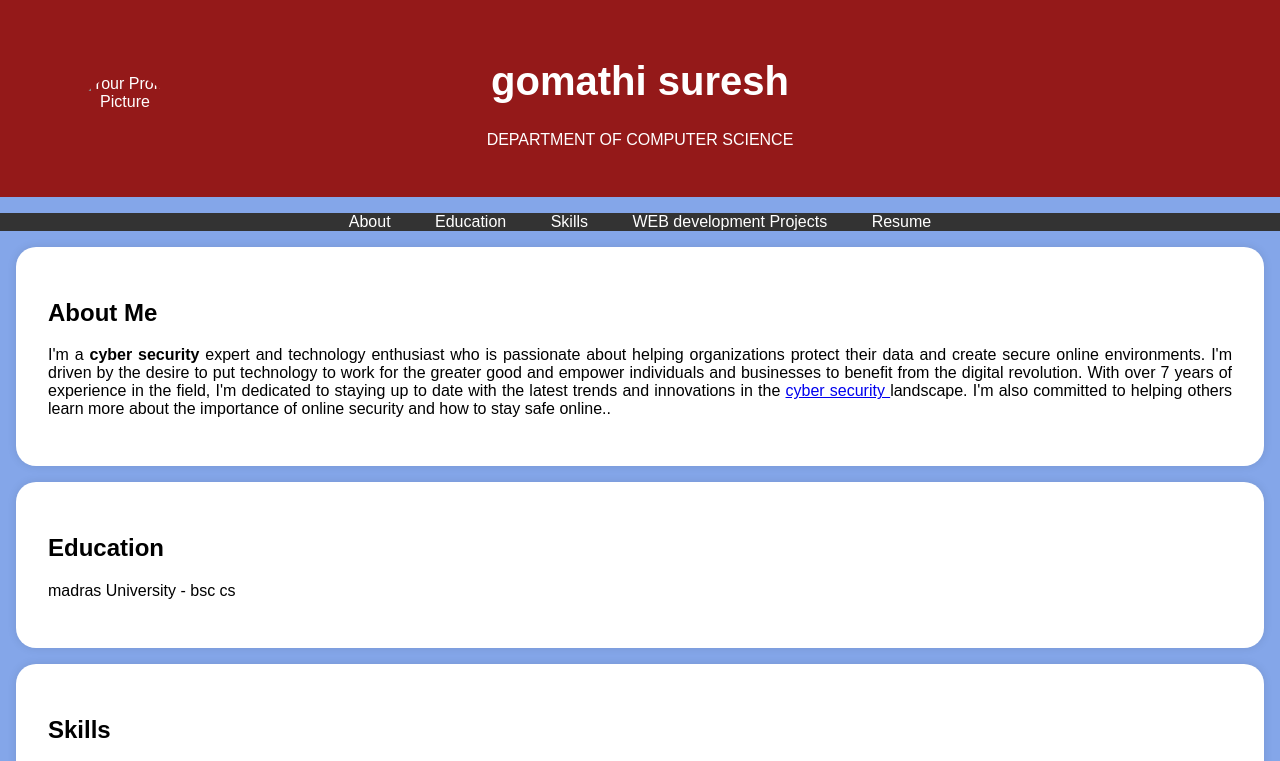
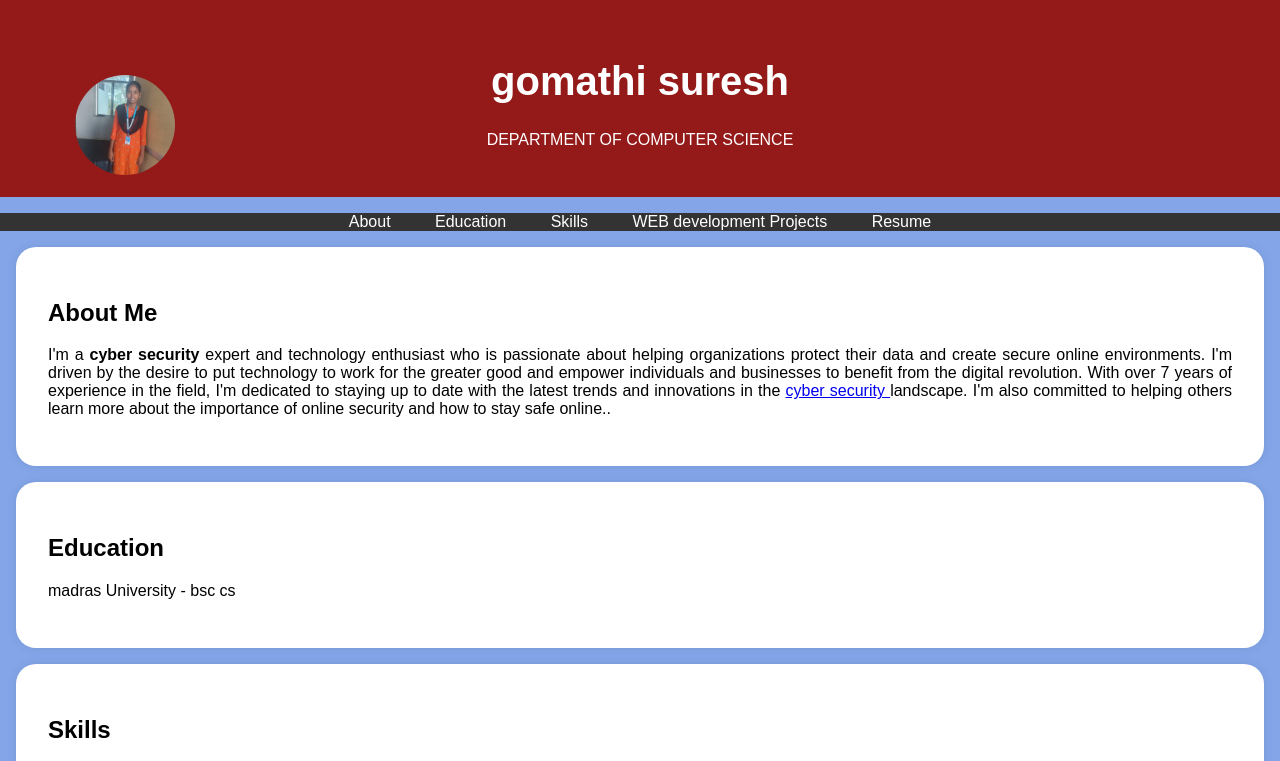
Before and after one commit to gomathi812/GOMATHI-SURESH-, a plain HTML site: page index.html in a window 1280 px wide. Shown: the top 761 px of the page. Drawn offline with Linux system fonts and the light colour scheme.

Commit message:
Add files via upload

```diff
--- a/index.html
+++ b/index.html
@@ -95,7 +95,7 @@
     <header>
         <div class="header-content">
             <!-- Add your profile picture here -->
-            <img src="./pic.jpg" alt="Your Profile Picture" class="profile-picture">
+            <img src="IMG-20250322-WA0004.jpg" alt="Your Profile Picture" class="profile-picture">
             <h1>gomathi suresh</h1>
             <p>DEPARTMENT OF COMPUTER SCIENCE </p>
         </div>
```
